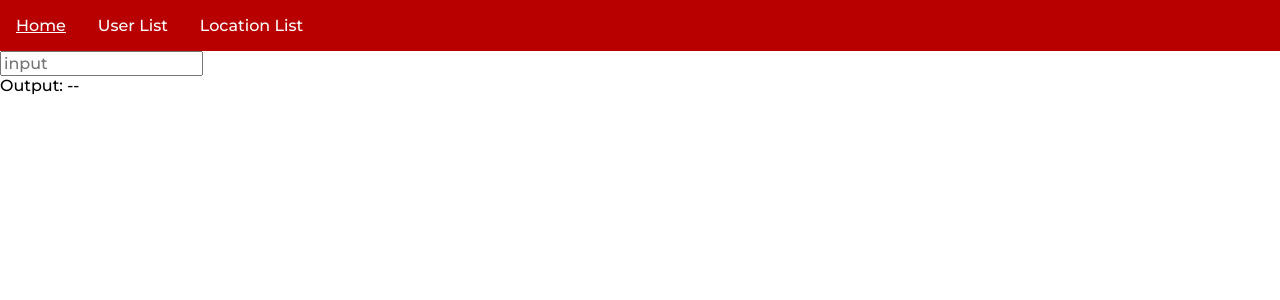
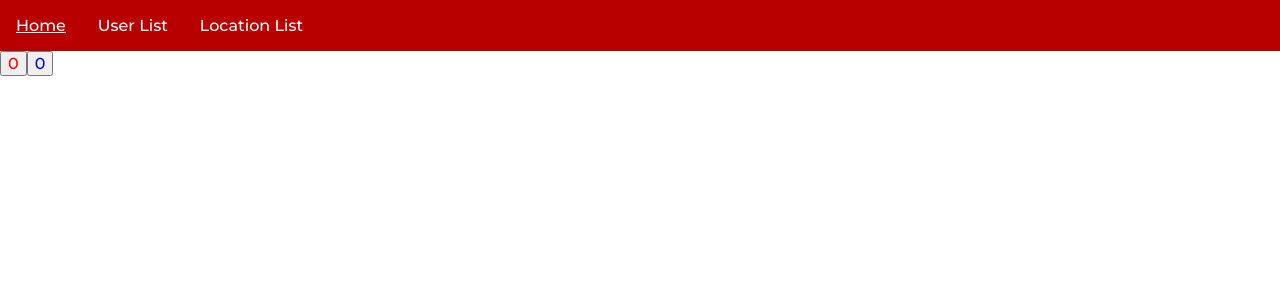
Before and after one commit to peter-breslin/react-demo, a React (Create React App) app: page / in a window 1280 px wide. Shown: the top 300 px of the page. Built offline with nearby package versions, Linux system fonts and the light colour scheme.

Commit message:
Render Props Example

```diff
--- /dev/null
+++ b/src/component/RenderProps/Counter1.js
@@ -0,0 +1,14 @@
+
+
+
+const App = (props) => {
+
+
+    return(
+        <>
+        <button style={{ color:"red"}}onClick={props.plusCount}>{props.count}</button>
+        </>
+    )
+}
+
+export default App;
--- /dev/null
+++ b/src/component/RenderProps/Counter2.js
@@ -0,0 +1,14 @@
+
+
+
+const App = (props) => {
+
+
+    return(
+        <>
+        <button style={{ color:"blue"}}onClick={props.plusCount}>{props.count}</button>
+        </>
+    )
+}
+
+export default App;
--- /dev/null
+++ b/src/component/RenderProps/wrapper.js
@@ -0,0 +1,22 @@
+import { useState } from "react";
+
+
+
+
+const App = (props) => {
+
+    const [count, setCount] = useState(0);
+
+    const plusCount = () => {
+        setCount(v => v + 1);
+    }
+
+
+    return(
+        <>
+        {props.render(count, plusCount)}
+        </>
+    )
+}
+
+export default App;
--- a/src/component/TodoList/TodoContainer.js
+++ b/src/component/TodoList/TodoContainer.js
@@ -13,13 +13,14 @@ const App = () => {
 
     const[count, setCount] = useState(0)
     const [todos, setTodos] = useState([])
+    //const calculation = expensiveCalculation(count);
     const calculation = useMemo(() => expensiveCalculation(count), [count]);
 
     const increment = () => {
         setCount((c) => c + 1); // Don't do setCount(count + 1) on multiple set states in row, React batches all together and executes once!
     }
 
-    // const addTodo = () => {setTodos((t) => [...t, "New Todo"]);};
+    //const addTodo = () => {setTodos((t) => [...t, "New Todo"]);};
     const addTodo = useCallback(() => { setTodos((t) => [...t, "New Todo"]);}, [todos]);
 
       return (
--- a/src/page/Home.js
+++ b/src/page/Home.js
@@ -1,12 +1,19 @@
 
-import {  MessageQueueForm, UserCallbackForm } from "../component";
+import {  Wrapper, Counter1, Counter2} from "../component";
 
 
 const App = () => {
 
     return(
       <>
-      <UserCallbackForm />
+      <Wrapper render={(count, plusCount) => {
+        return <Counter1 count={count} plusCount={plusCount}/>
+      }}/>
+
+<Wrapper render={(count, plusCount) => {
+        return <Counter2 count={count} plusCount={plusCount}/>
+      }}/>
+
       {/* <MessageQueueForm baseUrl={process.env.REACT_APP_MESSAGE_QUEUE_BASE_URL} url={process.env.REACT_APP_MESSAGE_QUEUE_URL}/> */}
       </>
     )
```
Also changed, not shown: src/component/index.js (+8 -1 lines), src/component/RenderProps/ReadMe.txt (added).
